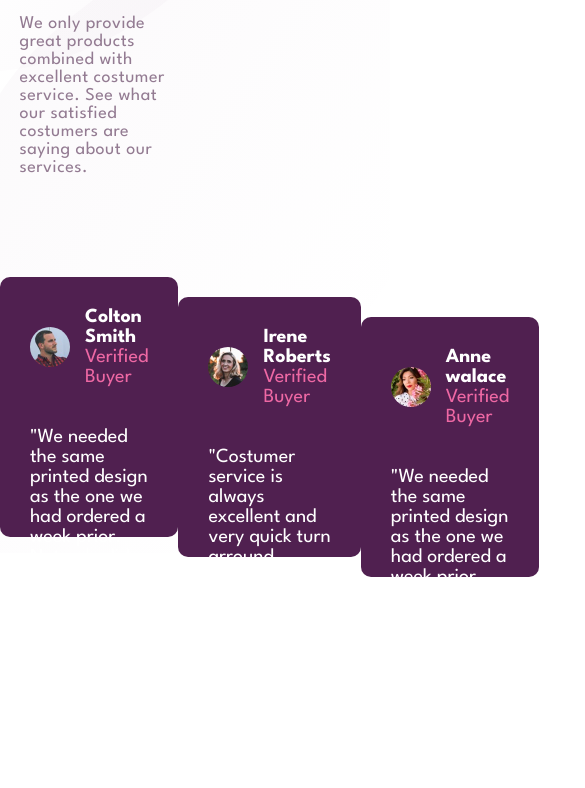
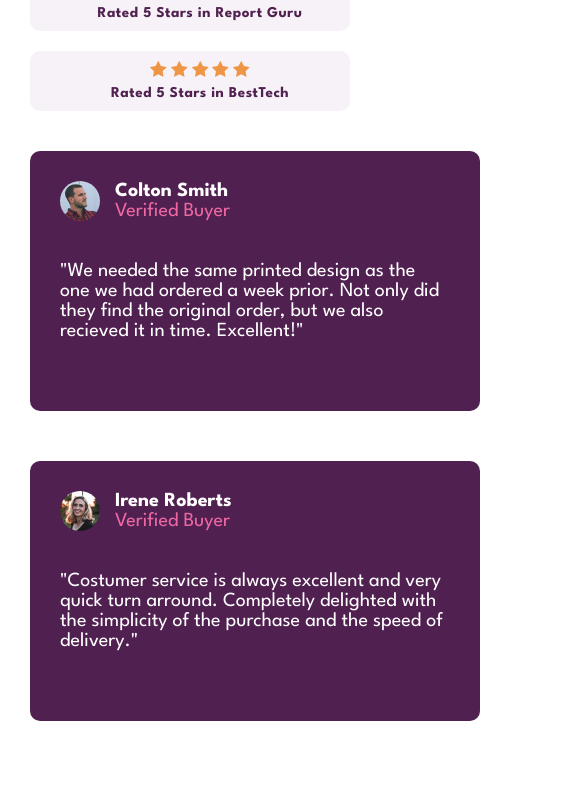
Before and after one commit to iamkoto/iamkoto.github.io, a plain HTML site: page index.html in a window 390 px wide. Shown: the part 291-1079 px from the top of the page, 585 px wide, since content can reach past the window. Before the commit the page ends 1018 px from the top, so only its background shows below. Drawn offline with Linux system fonts and the light colour scheme.

Commit message:
social proof moible

```diff
--- a/Assets/SASS/Style.scss
+++ b/Assets/SASS/Style.scss
@@ -1,4 +1,22 @@
 @import url('https://fonts.googleapis.com/css2?family=League+Spartan:wght@400;500;700&display=swap');
+
+// inicio mediaquery
+$desktop: 1026px;
+$mobile: 1025px;
+
+@mixin device($size) {
+    @if $size == desktop {
+        @media screen and (min-width: #{$desktop}) {
+            @content;
+        }
+    }
+    @else if $size == mobile {
+        @media screen and (max-width: #{$mobile}) {
+          @content;
+        }
+    }
+}
+// fim mediaquery
 
 /* http://meyerweb.com/eric/tools/css/reset/
    v2.0 | 20110126
@@ -53,12 +71,16 @@ table {
 
 body {
     display: flex;
-    justify-content: center;
     flex-direction: column;
-    height: 100vh;
-    gap: 100px;
     font-family: 'League Spartan', sans-serif;
     position: relative;
+    gap: 40px;
+
+    @include device(desktop) {
+        justify-content: center;
+        height: 100vh;
+        gap: 100px;
+    }
 }
 
 .content {
@@ -72,6 +94,12 @@ body {
     justify-content: space-around;
     font-size: 15px;
 
+    @include device(mobile) {
+        flex-direction: column;
+        gap: 30px;
+        padding: 0 30px;
+    }
+
     &-left {
         display: flex;
         flex-direction: column;
@@ -80,17 +108,29 @@ body {
         width: 40%;
         position: relative;
 
+        @include device(mobile) {
+            width: 100%;
+        }
+
         &__title {
             font-size: 60px;
             font-weight: bold;
             color: hsl(300, 43%, 22%);
-            letter-spacing: 0.5px
+            letter-spacing: 0.5px;
+
+            @include device(mobile) {
+                font-size: 40px;
+            }
         }
 
         &__text {
             color: hsl(303, 10%, 53%);
             font-size: 18px;
             letter-spacing: 0.5px;
+
+            @include device(mobile) {
+                font-size: 14px;
+            }
         }
     }
 
@@ -99,6 +139,10 @@ body {
         flex-direction: column;
         gap: 20px;
         width: 40%;
+
+        @include device(mobile) {
+            width: 100%;
+        }
 
         &__container {
             display: flex;
@@ -110,6 +154,13 @@ body {
             height: 40px;
             padding: 10px;
             text-indent: 20px;
+
+            @include device(mobile) {
+                flex-direction: column;
+                text-align: center;
+                gap: 5px;
+                width: 300px;
+            }
         }
 
         &__texts {
@@ -118,12 +169,14 @@ body {
             letter-spacing: 0.5px;
         }
 
-        &__rating2 {
-            margin-left: 40px;
-        }
+        @include device(desktop) {
+            &__rating2 {
+                margin-left: 40px;
+            }
 
-        &__rating3 {
-            margin-left: 80px;
+            &__rating3 {
+                margin-left: 80px;
+            }
         }
     }
 
@@ -133,6 +186,12 @@ body {
     display: flex;
     justify-content: space-around;
     font-size: 20px;
+
+    @include device(mobile) {
+        flex-direction: column;
+        gap: 30px;
+        padding: 0 30px;
+    }
 
     &-review {
         display: flex;
@@ -144,6 +203,10 @@ body {
         border-radius: 10px;
         color: #fff;
         padding: 30px;
+
+        @include device(mobile) {
+            width: 100%;
+        }
 
         &__user {
             display: flex;
@@ -181,6 +244,10 @@ body {
     z-index: -1;
     left: 0;
     top:0;
+
+    @include device(mobile) {
+        display: none;
+    }
 }
 
 .background-bottom {
@@ -188,4 +255,8 @@ body {
     z-index: -1;
     right: 0;
     bottom: 0;
+
+    @include device(mobile) {
+        display: none;
+    }
 }
```
Also changed, not shown: Assets/Style.css, 1 other file.
